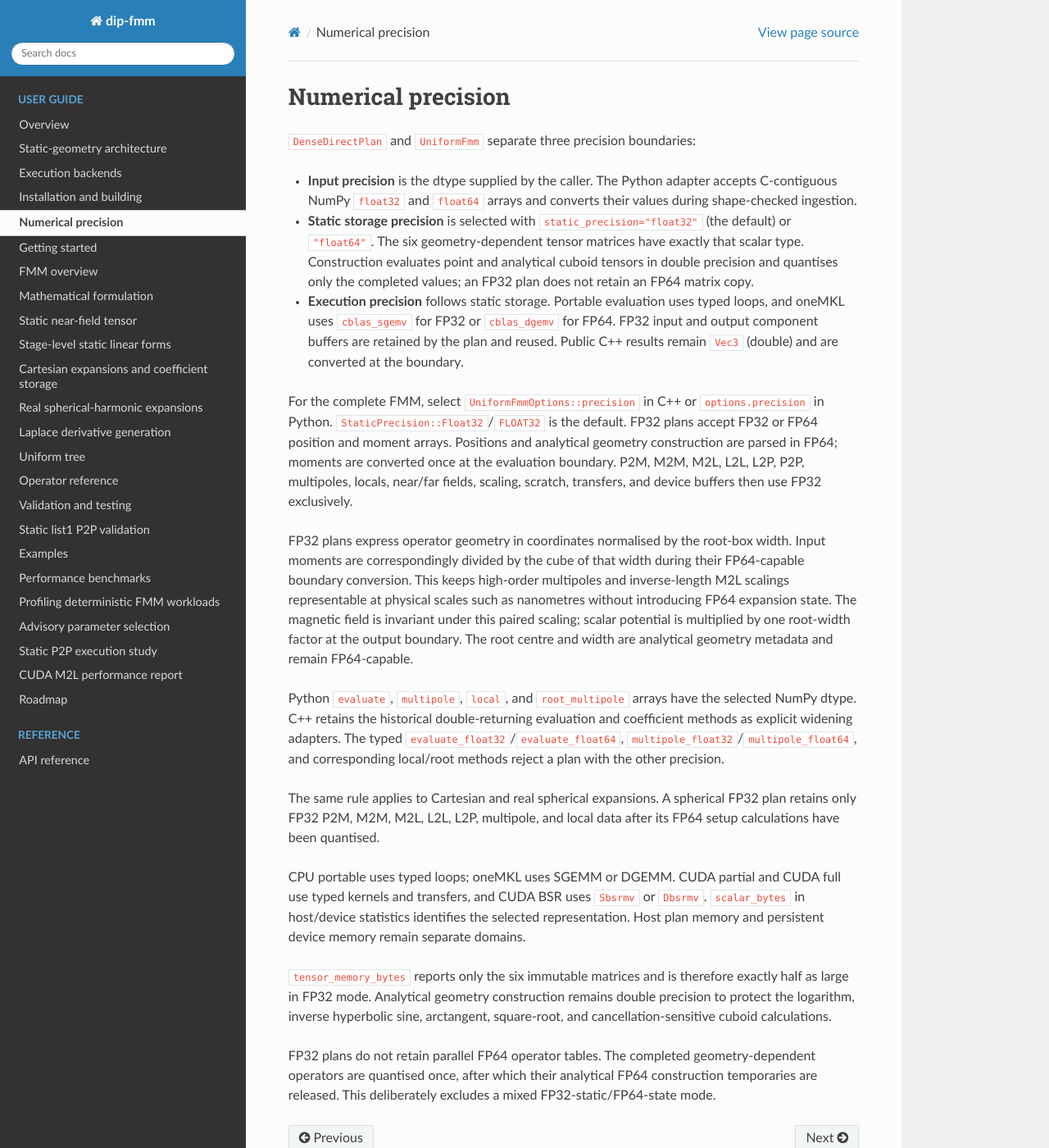
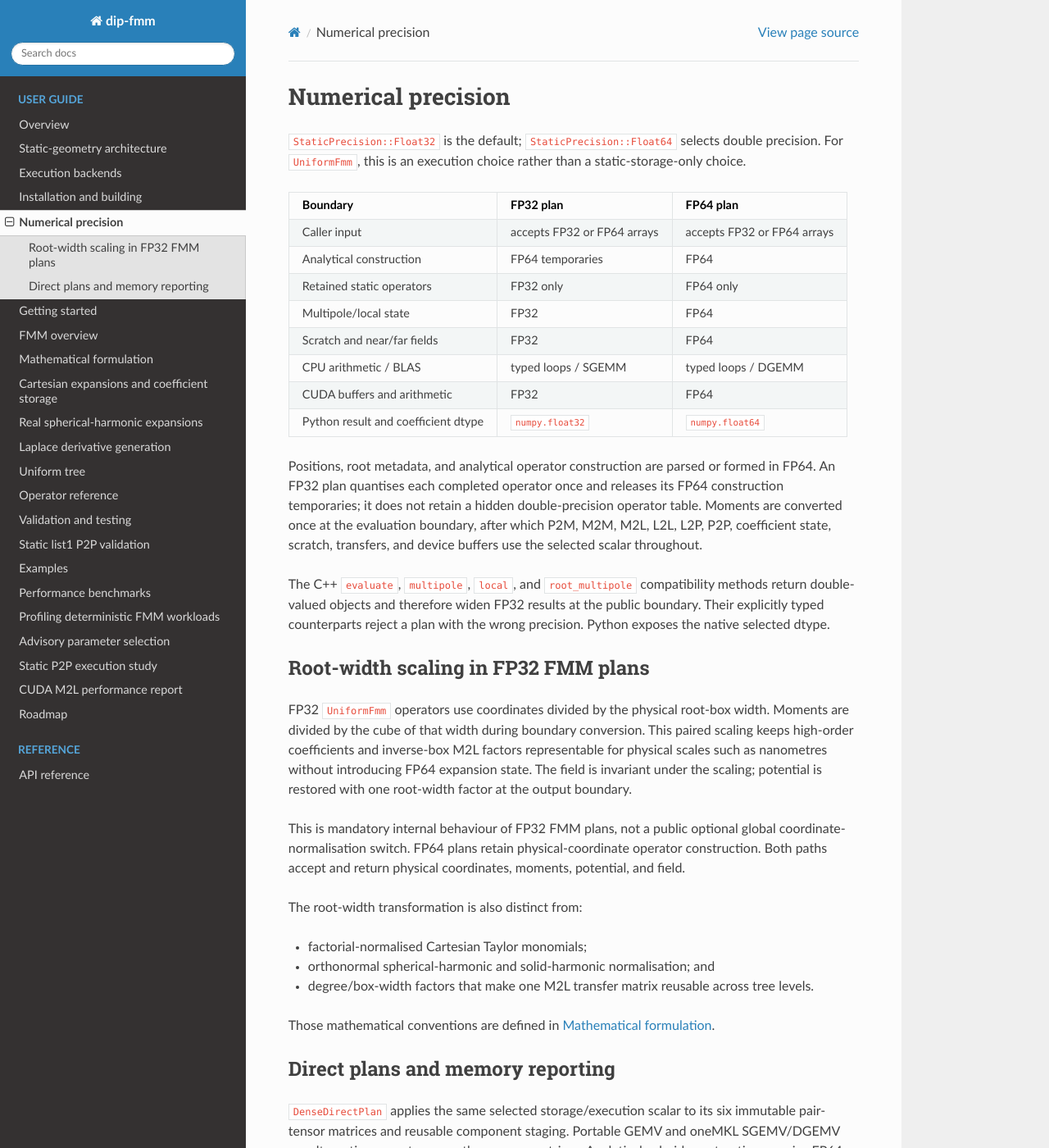
Before and after one commit to Ximtecs/dip-fmm, a Sphinx documentation site: the page built from docs/precision.md, in a window 1280 px wide and 1400 px high. Shown: the whole window at 82% size. Built offline with Sphinx 7.4.7 and the Read the Docs theme 3.1.0, drawn with Linux system fonts in a browser that asks for light colours; the version number is read from the project's files by our own code; some of the changed text lies outside the part shown.

Commit message:
docs: make spherical and precision conventions normative

```diff
--- a/docs/math.md
+++ b/docs/math.md
@@ -3,10 +3,11 @@
 This page is the normative statement of the signs, displacement directions,
 and coefficient normalisation used by the implementation.
 
-The default minimal real basis is specified in
-[Real spherical-harmonic expansions](spherical-expansions.md). The Cartesian
-formulation retained as an explicit compatibility and reference option is
-described below.
+Real spherical harmonics are the default `UniformFmm` basis; the complete
+Cartesian formulation remains an explicit independent option. Both conventions
+are defined here. [Real spherical-harmonic expansions](spherical-expansions.md)
+describes how the spherical operators are constructed and retained by the
+static plan.
 
 ## Kernel, dipole potential, and field
 
@@ -30,14 +31,93 @@
 The kernel is singular at zero separation.  A source-point evaluation must
 explicitly skip its self-interaction.
 
+## Real spherical-harmonic convention
+
+Let $Y_l^m$ be an orthonormal complex spherical harmonic whose associated
+Legendre function includes the Condon--Shortley phase. For $m>0$, define the
+real tesseral harmonics by
+
+$$Y^R_{l0}=Y_l^0,$$
+
+$$Y^R_{lm}=\sqrt{2}(-1)^m\operatorname{Re}Y_l^m,
+\qquad
+Y^R_{l,-m}=\sqrt{2}(-1)^m\operatorname{Im}Y_l^m.$$
+
+The regular and irregular real solid harmonics are
+
+$$R_{lm}(r)=\sqrt{\frac{4\pi}{2l+1}}r^lY^R_{lm}(\hat r),$$
+
+$$I_{lm}(r)=\sqrt{\frac{4\pi}{2l+1}}
+\frac{Y^R_{lm}(\hat r)}{r^{l+1}}.$$
+
+This convention gives $R_{00}=1$. Degree-one modes in $m=(-1,0,1)$ order are
+$(y,z,x)$. Coefficients are ordered by increasing degree and then
+$m=-l,\ldots,+l$; the zero-based index is $l^2+m+l$, and an order-$p$
+expansion stores $(p+1)^2$ real coefficients.
+
+The corresponding addition theorem is
+
+$$\frac{1}{|x-d|}=\sum_{l=0}^{\infty}\sum_{m=-l}^{l}
+R_{lm}(d)I_{lm}(x),\qquad |d|<|x|.$$
+
+For source centre $c_s$ and $d_j=x_j-c_s$, point-dipole P2M stores
+
+$$M_{lm}(c_s)=\frac{1}{4\pi}\sum_j
+m_j\mathbin{\cdot}\nabla R_{lm}(d_j).$$
+
+The multipole potential is
+
+$$\phi(x)=\sum_{l,m}M_{lm}I_{lm}(x-c_s),
+\qquad H(x)=-\nabla\phi(x).$$
+
+Spherical M2M shifts from child to parent with
+$d=c_{\mathrm{parent}}-c_{\mathrm{child}}$. M2L uses
+$R=c_{\mathrm{target}}-c_{\mathrm{source}}$ and maps source $M_{lm}$ values to
+target local coefficients. L2L shifts from parent to child with
+$d=c_{\mathrm{child}}-c_{\mathrm{parent}}$. These operators are defined by
+preserving the represented potential under the stated centre changes; their
+completed real matrices are constructed once for the static plan.
+
+A spherical local expansion is
+
+$$\phi(x)=\sum_{l,m}L_{lm}R_{lm}(x-c_t),
+\qquad H(x)=-\sum_{l,m}L_{lm}\nabla R_{lm}(x-c_t).$$
+
+Thus L2P uses analytic regular-harmonic values and gradients and the same
+$H=-\nabla\phi$ sign as direct evaluation. No field samples or numerical
+differentiation are used to construct these rows.
+
+For same-level M2L, write the physical separation as $R=h_\ell t$, where
+$h_\ell$ is the box width and $t$ is an integer displacement class. A matrix
+entry mapping source degree $l$ to target degree $\lambda$ scales as
+
+$$T^{(\ell)}_{\lambda\mu,lm}(t)=
+h_\ell^{-(l+\lambda+1)}\widehat T_{\lambda\mu,lm}(t).$$
+
+The implementation therefore retains one dense real matrix $\widehat T(t)$
+per used displacement class and applies degree-dependent multipole and local
+scalings for each level. `SphericalM2LBackend::StaticDense` names this
+implemented strategy.
+
+## Normalisation terminology
+
+Four distinct ideas appear in this documentation:
+
+1. Cartesian Taylor monomials use the factorial factor $r^\alpha/\alpha!$.
+2. The real spherical basis uses the orthonormal-harmonic and
+   $\sqrt{4\pi/(2l+1)}$ solid-harmonic factors above.
+3. Cartesian and spherical M2L plans factor degree-dependent powers of box
+   width out of each physical-level matrix so displacement classes are reused.
+4. FP32 FMM plans additionally scale physical coordinates by the root-box
+   width internally for numerical range. This is automatic, not an optional
+   public coordinate transform; see [Numerical precision](precision.md).
+
 ## Finite cuboid geometry
 
 An axis-aligned uniformly magnetised cuboid has side lengths
 $h=(h_x,h_y,h_z)$ and volume $V=h_xh_yh_z$. Runtime data always remains the
 **total magnetic moment** $m=VM$; geometry plans absorb source-volume
 normalisation, so every direct evaluation has the common form $H=Km$.
-Sources and targets are selected independently as point dipoles or uniform
-cuboids, and points or volume-averaged cuboids, respectively.
 
 For $\beta\in\mathbb N_0^3$, define the factorial-normalised cuboid average
 
@@ -48,10 +128,15 @@
 $$J_\beta=\sum_\gamma\frac{d^{\beta-\gamma}}{(\beta-\gamma)!}
 \prod_q\frac{h_q^{\gamma_q}}{2^{\gamma_q}(\gamma_q+1)!}.$$
 
-Cuboid P2M replaces each point monomial in the P2M equation by
+At the lower operator and dense-direct layers, source and target geometries are
+selected independently. Cuboid P2M replaces each point monomial in the P2M equation by
 $J_{\alpha-e_k}$. Volume-averaged L2P similarly replaces its potential row by
 $J_\beta$ and field row by $-J_{\beta-e_k}$. M2M, M2L and L2L are unchanged
 because translations act on the resulting Cartesian expansion coefficients.
+
+End-to-end `UniformFmm` currently implements Cartesian uniform-cuboid sources
+to point targets. Volume-averaged cuboid targets are available in lower-level
+analytical and dense-direct APIs, but not as a `UniformFmm` target option.
 
 Direct geometry stores exactly the six symmetric Cartesian components
 $K_{xx},K_{xy},K_{xz},K_{yy},K_{yz},K_{zz}$, each an $N_t\times N_s$ matrix.
@@ -272,7 +357,7 @@
 map $H_{\mathrm{near}}=D_{\mathrm{near}}m$ below; potential retains the direct
 scalar calculation.
 
-# Static near-field tensor
+## Static near-field tensor
 
 For fixed geometry, each list1 pair can be written as
 
@@ -292,7 +377,7 @@
 potential part of combined output, deliberately continues to use the
 independent list1 reference calculation.
 
-# Stage-level static linear forms
+## Stage-level static linear forms
 
 Fixed geometry also permits the hierarchical forms `M_leaf = P m`,
 `M_parent = A_level M_child`, `L_raw = T M`,
--- a/docs/precision.md
+++ b/docs/precision.md
@@ -1,60 +1,68 @@
 # Numerical precision
 
-`DenseDirectPlan` and `UniformFmm` separate three precision boundaries:
+`StaticPrecision::Float32` is the default; `StaticPrecision::Float64` selects
+double precision. For `UniformFmm`, this is an execution choice rather than a
+static-storage-only choice.
 
-* **Input precision** is the dtype supplied by the caller. The Python adapter
-  accepts C-contiguous NumPy `float32` and `float64` arrays and converts their
-  values during shape-checked ingestion.
-* **Static storage precision** is selected with `static_precision="float32"`
-  (the default) or `"float64"`. The six geometry-dependent tensor matrices
-  have exactly that scalar type. Construction evaluates point and analytical
-  cuboid tensors in double precision and quantises only the completed values;
-  an FP32 plan does not retain an FP64 matrix copy.
-* **Execution precision** follows static storage. Portable evaluation uses
-  typed loops, and oneMKL uses `cblas_sgemv` for FP32 or `cblas_dgemv` for
-  FP64. FP32 input and output component buffers are retained by the plan and
-  reused. Public C++ results remain `Vec3` (double) and are converted at the
-  boundary.
+| Boundary | FP32 plan | FP64 plan |
+|---|---|---|
+| Caller input | accepts FP32 or FP64 arrays | accepts FP32 or FP64 arrays |
+| Analytical construction | FP64 temporaries | FP64 |
+| Retained static operators | FP32 only | FP64 only |
+| Multipole/local state | FP32 | FP64 |
+| Scratch and near/far fields | FP32 | FP64 |
+| CPU arithmetic / BLAS | typed loops / SGEMM | typed loops / DGEMM |
+| CUDA buffers and arithmetic | FP32 | FP64 |
+| Python result and coefficient dtype | `numpy.float32` | `numpy.float64` |
 
-For the complete FMM, select `UniformFmmOptions::precision` in C++ or
-`options.precision` in Python. `StaticPrecision::Float32`/`FLOAT32` is the
-default. FP32 plans accept FP32 or FP64 position and moment arrays. Positions
-and analytical geometry construction are parsed in FP64; moments are converted
-once at the evaluation boundary. P2M, M2M, M2L, L2L, L2P, P2P, multipoles,
-locals, near/far fields, scaling, scratch, transfers, and device buffers then
-use FP32 exclusively.
+Positions, root metadata, and analytical operator construction are parsed or
+formed in FP64. An FP32 plan quantises each completed operator once and releases
+its FP64 construction temporaries; it does not retain a hidden double-precision
+operator table. Moments are converted once at the evaluation boundary, after
+which P2M, M2M, M2L, L2L, L2P, P2P, coefficient state, scratch, transfers, and
+device buffers use the selected scalar throughout.
 
-FP32 plans express operator geometry in coordinates normalised by the root-box
-width. Input moments are correspondingly divided by the cube of that width
-during their FP64-capable boundary conversion. This keeps high-order
-multipoles and inverse-length M2L scalings representable at physical scales
-such as nanometres without introducing FP64 expansion state. The magnetic
-field is invariant under this paired scaling; scalar potential is multiplied
-by one root-width factor at the output boundary. The root centre and width are
-analytical geometry metadata and remain FP64-capable.
+The C++ `evaluate`, `multipole`, `local`, and `root_multipole` compatibility
+methods return double-valued objects and therefore widen FP32 results at the
+public boundary. Their explicitly typed counterparts reject a plan with the
+wrong precision. Python exposes the native selected dtype.
 
-Python `evaluate`, `multipole`, `local`, and `root_multipole` arrays have the
-selected NumPy dtype. C++ retains the historical double-returning evaluation
-and coefficient methods as explicit widening adapters. The typed
-`evaluate_float32`/`evaluate_float64`, `multipole_float32`/`multipole_float64`,
-and corresponding local/root methods reject a plan with the other precision.
+## Root-width scaling in FP32 FMM plans
 
-The same rule applies to Cartesian and real spherical expansions. A spherical
-FP32 plan retains only FP32 P2M, M2M, M2L, L2L, L2P, multipole, and local data
-after its FP64 setup calculations have been quantised.
+FP32 `UniformFmm` operators use coordinates divided by the physical root-box
+width. Moments are divided by the cube of that width during boundary
+conversion. This paired scaling keeps high-order coefficients and inverse-box
+M2L factors representable for physical scales such as nanometres without
+introducing FP64 expansion state. The field is invariant under the scaling;
+potential is restored with one root-width factor at the output boundary.
 
-CPU portable uses typed loops; oneMKL uses SGEMM or DGEMM. CUDA partial and
-CUDA full use typed kernels and transfers, and CUDA BSR uses `Sbsrmv` or
-`Dbsrmv`. `scalar_bytes` in host/device statistics identifies the selected
-representation. Host plan memory and persistent device memory remain separate
-domains.
+This is mandatory internal behaviour of FP32 FMM plans, not a public optional
+global coordinate-normalisation switch. FP64 plans retain physical-coordinate
+operator construction. Both paths accept and return physical coordinates,
+moments, potential, and field.
 
-`tensor_memory_bytes` reports only the six immutable matrices and is therefore
-exactly half as large in FP32 mode. Analytical geometry construction remains
-double precision to protect the logarithm, inverse hyperbolic sine, arctangent,
-square-root, and cancellation-sensitive cuboid calculations.
+The root-width transformation is also distinct from:
 
-FP32 plans do not retain parallel FP64 operator tables. The completed
-geometry-dependent operators are quantised once, after which their analytical
-FP64 construction temporaries are released. This deliberately excludes a
-mixed FP32-static/FP64-state mode.
+- factorial-normalised Cartesian Taylor monomials;
+- orthonormal spherical-harmonic and solid-harmonic normalisation; and
+- degree/box-width factors that make one M2L transfer matrix reusable across
+  tree levels.
+
+Those mathematical conventions are defined in
+[Mathematical formulation](math.md).
+
+## Direct plans and memory reporting
+
+`DenseDirectPlan` applies the same selected storage/execution scalar to its six
+immutable pair-tensor matrices and reusable component staging. Portable GEMV
+and oneMKL SGEMV/DGEMV are alternative executors over those same matrices.
+Analytical cuboid construction remains FP64 because its logarithm, inverse
+hyperbolic sine, arctangent, square-root, and cancellation-sensitive formulas
+need that setup precision.
+
+Host and device statistics report actual retained scalar widths.
+`scalar_bytes` identifies the representation; operator, expansion-state,
+near-field, tree, and persistent-device bytes are separate so FP32 savings are
+not obscured by basis-independent metadata.
+
+This design deliberately excludes a mixed FP32-static/FP64-state mode.
--- a/docs/spherical-expansions.md
+++ b/docs/spherical-expansions.md
@@ -1,78 +1,50 @@
 # Real spherical-harmonic expansions
 
-`UniformFmm` uses a minimal real spherical-harmonic basis by default. The
-Cartesian Taylor basis remains available by selecting `ExpansionBasis::Cartesian`
-in C++ or assigning `"cartesian"` to `options.expansion_basis` in Python. The
-tree, list1 near field, list2 interaction classes, point-dipole convention, and
-exact P2P tensor are shared.
+Real spherical harmonics are the default far-field basis for point-source
+`UniformFmm` plans. The normative basis definition, solid-harmonic
+normalisation, coefficient indexing, P2M and evaluation signs, translation
+directions, and M2L box-width scaling are in
+[Mathematical formulation](math.md).
 
-## Convention and ordering
+An order-`p` plan stores `(p+1)^2` real coefficients ordered by increasing
+degree and then `m=-l,...,+l`. `R_00=1`, and the degree-one modes are
+`(y,z,x)`. The Cartesian Taylor basis remains available with
+`ExpansionBasis::Cartesian` or by assigning `"cartesian"` to the Python
+`options.expansion_basis` property.
 
-Let `Y_l^m` be the orthonormal complex spherical harmonic whose associated
-Legendre function includes the Condon--Shortley phase. For `m>0`, the real
-tesseral basis is
-
-\[
-Y^R_{l0}=Y_l^0,\quad
-Y^R_{lm}=\sqrt{2}(-1)^m\operatorname{Re}Y_l^m,\quad
-Y^R_{l,-m}=\sqrt{2}(-1)^m\operatorname{Im}Y_l^m.
-\]
-
-Regular and irregular solid harmonics are
-
-\[
-R_{lm}(r)=\sqrt{\frac{4\pi}{2l+1}}r^lY^R_{lm}(\hat r),\qquad
-I_{lm}(r)=\sqrt{\frac{4\pi}{2l+1}}
-\frac{Y^R_{lm}(\hat r)}{r^{l+1}}.
-\]
-
-Thus `R_00=1`; the `l=1` modes ordered by `m=-1,0,1` are `y,z,x`.
-Modes are stored by increasing `l`, then `m=-l,...,+l`, so `(l,m)` has index
-`l*l+m+l`. An order-`p` expansion has `(p+1)^2` real coefficients.
-
-The addition theorem is
-
-\[
-\frac{1}{|x-d|}=\sum_{l=0}^{\infty}\sum_{m=-l}^{l}
-R_{lm}(d)I_{lm}(x),\qquad |d|<|x|.
-\]
-
-For `G=1/(4*pi*r)`, point-dipole P2M is
-
-\[
-M_{lm}=\frac{1}{4\pi}\sum_j m_j\mathbin{\cdot}\nabla R_{lm}(x_j-c_s).
-\]
-
-Multipole and local evaluation are `phi=sum M_lm I_lm` and
-`phi=sum L_lm R_lm`; both use `H=-grad(phi)`.
-
-## Static translations
+## Static operator construction
 
 Regular harmonics are generated as homogeneous Cartesian polynomials. Setup
 uses the exact identity
 
-\[
-I_{lm}(r)=\frac{4\pi(-1)^l}{(2l-1)!!}R_{lm}(\nabla)G(r)
-\]
+$$I_{lm}(r)=\frac{4\pi(-1)^l}{(2l-1)!!}R_{lm}(\nabla)G(r)$$
 
-to project the validated Cartesian M2M and L2L translations and Laplace
-derivative tensors onto the minimal harmonic subspace. This is algebraically
-equivalent to spherical rotate--axial-shift--rotate-back translation, but
-produces the final real operators directly. No Cartesian expansion state or
-rotation is retained at runtime.
+to project validated Cartesian translation and Laplace-derivative tensors onto
+the minimal harmonic subspace. This produces the completed real P2M, M2M, M2L,
+L2L, and L2P operators directly. It is algebraically equivalent to a
+rotate--axial-shift--rotate-back spherical translation, but neither Cartesian
+expansion state nor complex rotation data is retained at runtime.
 
-M2M and L2L store eight child classes per used level. M2L stores one dense
-matrix per used integer displacement class and uses degree-based box-width
-scaling. No geometry-dependent harmonic work occurs in `evaluate()`.
+P2M and L2P use analytic regular-harmonic values and gradients. M2M and L2L
+store the eight child classes per used level. M2L stores one dense real matrix
+per used integer displacement class and combines it with degree-dependent
+box-width scaling. No geometry-dependent harmonic construction or numerical
+field sampling occurs during `evaluate()`.
 
-FMM3D v2.1.0 provides direct spherical routines `l3dmpmp`, `l3dmploc`, and
-`l3dlocloc`. Its exponential/plane-wave representation is a separate M2L
-optimisation. This implementation deliberately starts with reusable dense M2L
-matrices so their performance under fixed geometry can be measured first.
+FP64 setup temporaries are quantised and released for an FP32 plan. The
+retained static operators, multipoles, locals, scratch, transfers, and CUDA
+buffers use the selected execution scalar.
 
-## Supported combinations
+## Backends and limits
 
 Spherical point-dipole sources and point targets support FP32 and FP64 CPU
-static, oneMKL, CUDA-partial, and CUDA-full plans. FP32 uses root-width
-normalised coordinates and retains no FP64 operator copies. Uniform cuboid
-sources and the Cartesian dynamic-reference traversal are rejected.
+static, oneMKL, CUDA partial, and CUDA full plans. The independent dynamic CPU
+reference traversal is Cartesian-only. Spherical plans reject
+`SourceGeometry::UniformCuboid`; finite-cuboid `UniformFmm` evaluation remains
+a Cartesian capability.
+
+`SphericalM2LBackend::StaticDense` is the implemented M2L strategy. FMM3D
+v2.1.0 is used only as an external validation and performance comparison.
+FMM3D's exponential/plane-wave representation is a possible later optimisation,
+not a required component: it should be considered only if profiling relevant
+orders and problem sizes shows dense static M2L to be the limiting stage.
```
